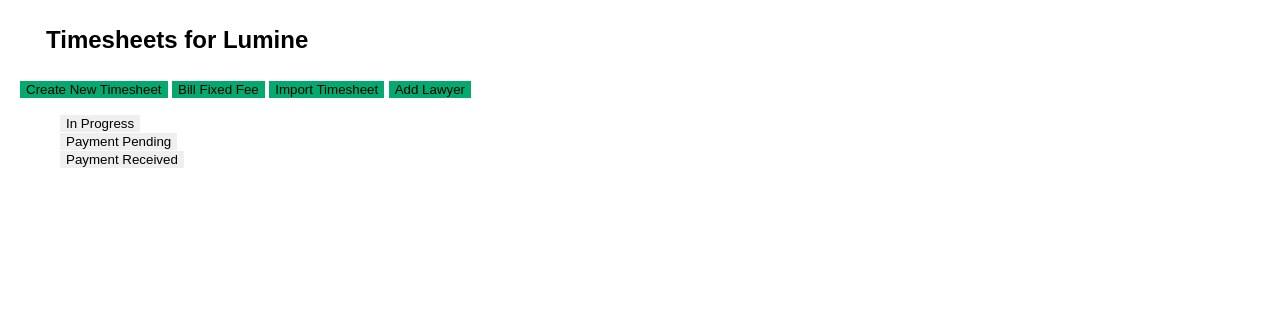
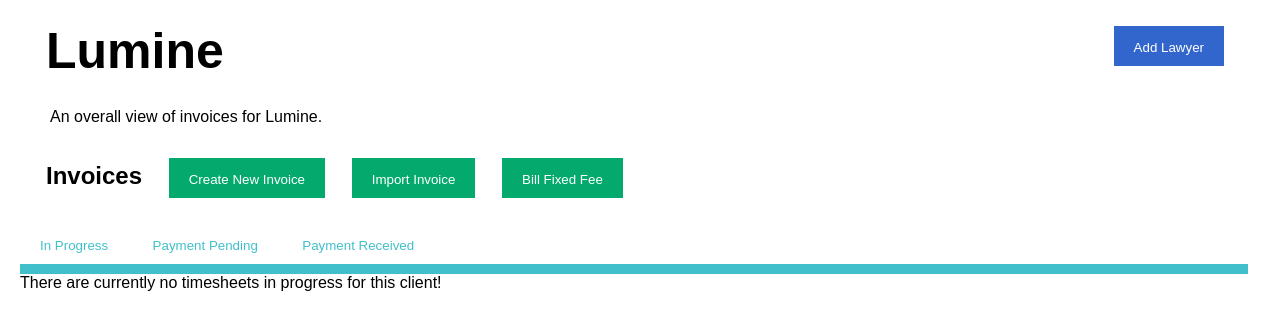
Before and after one commit to laurenlim2112/SMU-Hackathon, a Flask app: page /clients/2 in a window 1280 px wide. Shown: the part 80-410 px from the top of the page. Run offline with Flask 3, Linux system fonts and the light colour scheme; a user stored in the database is signed in; data comes from the database, SQL or seed files in the repository; both versions use the stored data as it was after the commit.

Commit message:
Updated CSS for Client page

```diff
--- a/static/client.js
+++ b/static/client.js
@@ -4,6 +4,14 @@ document.addEventListener('DOMContentLoaded', function() {
     document.querySelector('#payment-pending-view').style.display = 'none';
     document.querySelector('#payment-received-view').style.display = 'none';
     document.querySelector('#select-timesheet').style.display = 'none';
+    document.querySelector('#tab-bar').visibility = 'hidden';
+
+    document.querySelectorAll('.tab-button').forEach((item) => {
+        item.addEventListener('click', () => {
+            var bar = document.querySelector('#tab-bar');
+            bar.visbility = 'visible';
+        })
+    });
 
     document.querySelector('#in-progress').addEventListener('click', () => {
         document.querySelector('#in-progress-view').style.display = 'block';
--- a/static/styles.css
+++ b/static/styles.css
@@ -92,6 +92,32 @@ a:hover {
     cursor: pointer;
 }
 
+.tab-button {
+    color: #41c0cb;
+    background-color: white;
+    height: 40px;
+    cursor: pointer;
+    margin: 0px;
+}
+
+.tab-button:hover {
+    opacity: 1;
+}
+
+.tab-button:focus {
+    color: #fff;
+    background-color: #41c0cb;
+}
+
+.tab-bar {
+    background-color: #41c0cb;
+    height: 10px;
+    border: none;
+    width: 99%;
+    margin: 0;
+    padding: 0;
+}
+
 .modal-backdrop {
     position: absolute;
     top: 0;
--- a/templates/client.html
+++ b/templates/client.html
@@ -1,7 +1,7 @@
 {% extends "layout.html" %}
 
 {% block title %}
-    Timesheets for {{ client["name"] }}
+    {{ client["name"] }}
 {% endblock %}
 
 {% block script %}
@@ -9,30 +9,97 @@
 {% endblock %}
 
 {% block main %}
-    <h2 class="container"> Timesheets for {{ client["name"] }} </h2>
+    <div class="container page-header">
+        <b> {{ client["name"] }} </b>
+        <span style="float: right;">
+            <button type="button" class="option-button primarybtn" id="addNewLawyerModalOpen" style="float: right;">
+                Add Lawyer
+            </button>
+        </span>
+    </div>
 
-    <button type="button" class="successbtn" id="addNewTimesheetModalOpen">
-        Create New Timesheet
-    </button>
+    <p class="tagline"> An overall view of invoices for {{ client["name"] }}. </p>
+
+    <h2 class="container">
+        Invoices
+        <span>
+            <button type="button" class="option-button successbtn" id="addNewTimesheetModalOpen" style="margin-left: 20px;">
+                Create New Invoice
+            </button>
+            <button type="button" class="option-button successbtn" data-bs-toggle="modal" id="importExcelModalOpen">
+                Import Invoice
+            </button>
+            <button type="button" class="option-button successbtn" id="billFixedFeeModalOpen">
+                Bill Fixed Fee
+            </button>
+        </span>
+    </h2>
+
+    <button type="button" id="in-progress" class="option-button tab-button">In Progress</button>
+    <button type="button" id="payment-pending" class="option-button tab-button">Payment Pending</button>
+    <button type="button" id="payment-received" class="option-button tab-button">Payment Received</button>
+
+    <hr class="tab-bar" id="tab-bar">
+    <div id="in-progress-view" class="dashboard">
+        {% if in_progress_timesheets %}
+            {% for timesheet in in_progress_timesheets %}
+                <a href="{{ url_for('timesheet', id=timesheet['id']) }}" class="stretched-link">
+                    <div class="invoice-card">
+                        <b>Invoice in progress created on {{ timesheet["created"] }}</b>
+                    </div>
+                </a>
+            {% endfor %}
+        {% else %}
+            There are currently no timesheets in progress for this client!
+        {% endif %}
+    </div>
+
+
+    <div id="payment-pending-view" class="dashboard">
+        {% if payment_pending_timesheets %}
+            {% for timesheet in payment_pending_timesheets %}
+                <a href="{{ url_for('timesheet', id=timesheet['id']) }}" class="stretched-link">
+                    <div class="card">
+                        <b>Invoice awaiting payment created on {{ timesheet["created"] }}</b>
+                    </div>
+                </a>
+            {% endfor %}
+        {% else %}
+            <p>There are currently no invoices awaiting payment from this client!</p>
+        {% endif %}
+    </div>
+
+
+    <div id="payment-received-view" class="dashboard"s>
+        {% if payment_received_timesheets %}
+            {% for timesheet in payment_received_timesheets %}
+                <a href="{{ url_for('timesheet', id=timesheet['id']) }}" class="stretched-link">
+                    <div class="card">
+                        <b>Invoice marked as paid created on {{ timesheet["created"] }}</b>
+                    </div>
+                </a>
+            {% endfor %}
+        {% else %}
+            <p>There are currently no invoices marked as paid by this client!</p>
+        {% endif %}
+    </div>
+
     <div class="modal-backdrop" id="addNewTimesheetModalBackdrop">
-        <div class="modal" id="addNewTimesheetModal">
+        <div class="modal short-modal" id="addNewTimesheetModal">
             <form id="addtimesheetform" action="{{ url_for('addtimesheet', id=client['id']) }}" method="post" class="modal-form">
                 <div class="modal-header">
-                    <p class="modal-title">Create new timesheet <span class="modal-close addNewTimesheetModalClose">&times;</span></p>
+                    <p class="modal-title">Create new invoice <span class="modal-close addNewTimesheetModalClose">&times;</span></p>
                 </div>
                 <div class="modal-content">
-                    You are about to create a new timesheet for {{ client["name"] }}.
+                    You are about to create a new invoice for {{ client["name"] }}.
                     <button type="submit" class="form-button successbtn addNewTimesheetModalClose" id="confirm-create">Create</button>
                 </div>
             </form>
         </div>
     </div>
 
-    <button type="button" class="successbtn" id="billFixedFeeModalOpen">
-        Bill Fixed Fee
-    </button>
     <div class="modal-backdrop" id="billFixedFeeModalBackdrop">
-        <div class="modal" id="billFixedFeeModal">
+        <div class="modal tall-modal" id="billFixedFeeModal">
             <form action="{{ url_for('billfixedfee', id=client['id']) }}" method="post" id="billfixedfeeform" class="modal-form">
                 <div class="modal-header">
                     <p class="modal-title">Bill for a fixed fee <span class="modal-close billFixedFeeModalClose">&times;</span></p>
@@ -49,12 +116,12 @@
                     <div class="form-check">
                         <input class="form-check-input" type="checkbox" value="yes" name="addtotimesheet" id="addtotimesheet">
                         <label class="form-check-label" for="addtotimesheet">
-                          Add remaining payment to existing timesheet
+                          Add remaining payment to existing invoice
                         </label>
                     </div>
                     <div id="select-timesheet">
                         <select id="timesheet" name="timesheet" form="billfixedfeeform" class="form-select partialforminput" aria-label="Default select example">
-                            <option value="" disabled selected>Select timesheet</option>
+                            <option value="" disabled selected>Select invoice</option>
                             {% for timesheet in in_progress_timesheets %}
                                 <option value="{{ timesheet['id'] }}">{{ timesheet["created"] }}</option>
                             {% endfor %}
@@ -66,14 +133,11 @@
         </div>
     </div>
 
-    <button type="button" class="successbtn" data-bs-toggle="modal" id="importExcelModalOpen">
-        Import Timesheet
-    </button>
     <div class="modal-backdrop" id="importExcelModalBackdrop">
         <div class="modal" id="importExcelModal">
             <form id="importform" action="{{ url_for('import_excel', id=client['id']) }}" method="post" enctype=multipart/form-data class="modal-form">
                 <div class="modal-header">
-                    <p class="modal-title">Import new timesheet <span class="modal-close importExcelModalClose">&times;</span></p>
+                    <p class="modal-title">Import new Excel invoice <span class="modal-close importExcelModalClose">&times;</span></p>
                 </div>
                 <div class="modal-content">
                     <input class="partialforminput" type="file" id="file" name="file" accept=".csv, application/vnd.openxmlformats-officedocument.spreadsheetml.sheet, application/vnd.ms-excel" />
@@ -90,11 +154,8 @@
         </div>
     </div>
 
-    <button type="button" class="successbtn" id="addNewLawyerModalOpen">
-        Add Lawyer
-    </button>
     <div class="modal-backdrop" id="addNewLawyerModalBackdrop">
-        <div class="modal" id="addNewLawyerModal">
+        <div class="modal mid-modal" id="addNewLawyerModal">
             <form id="addlawyerform" action="{{ url_for('addlawyer', id=client['id']) }}" method="post" class="modal-form">
                 <div clasas="modal-header">
                     <p class="modal-title">Add new lawyer for {{ client["name"] }}<span class="modal-close addNewLawyerModalClose">&times;</span></p>
@@ -111,43 +172,4 @@
             </form>
         </div>
     </div>
-
-    <ul class="nav nav-tabs">
-        <li class="nav-item">
-            <button type="button" id="in-progress" class="btn btn-primary">In Progress</button>
-        </li>
-        <li class="nav-item">
-            <button type="button" id="payment-pending" class="btn btn-warning">Payment Pending</button>
-        </li>
-        <li class="nav-item">
-            <button type="button" id="payment-received" class="btn btn-success">Payment Received</button>
-        </li>
-      </ul>
-    <div id="in-progress-view" class="dashboard">
-        {% for timesheet in in_progress_timesheets %}
-            <a href="{{ url_for('timesheet', id=timesheet['id']) }}" class="stretched-link">
-                <div class="card">
-                    <b>Timesheet created on {{ timesheet["created"] }}</b>
-                </div>
-            </a>
-        {% endfor %}
-    </div>
-    <div id="payment-pending-view" class="dashboard">
-        {% for timesheet in payment_pending_timesheets %}
-            <a href="{{ url_for('timesheet', id=timesheet['id']) }}" class="stretched-link">
-                <div class="card">
-                    <b>Timesheet created on {{ timesheet["created"] }}</b>
-                </div>
-            </a>
-        {% endfor %}
-    </div>
-    <div id="payment-received-view" class="dashboard"s>
-        {% for timesheet in payment_received_timesheets %}
-            <a href="{{ url_for('timesheet', id=timesheet['id']) }}" class="stretched-link">
-                <div class="card">
-                    <b>Timesheet created on {{ timesheet["created"] }}</b>
-                </div>
-            </a>
-        {% endfor %}
-    </div>
 {% endblock %}
--- a/templates/timesheet.html
+++ b/templates/timesheet.html
@@ -1,7 +1,7 @@
 {% extends "layout.html" %}
 
 {% block title %}
-     Timesheet for {{ client["name"] }}
+     Invoice for {{ client["name"] }}
 {% endblock %}
 
 {% block script %}
```
Also changed, not shown: other parts of static/styles.css (+30 -1 lines), templates/home.html (+5 -4 lines), database.db.
